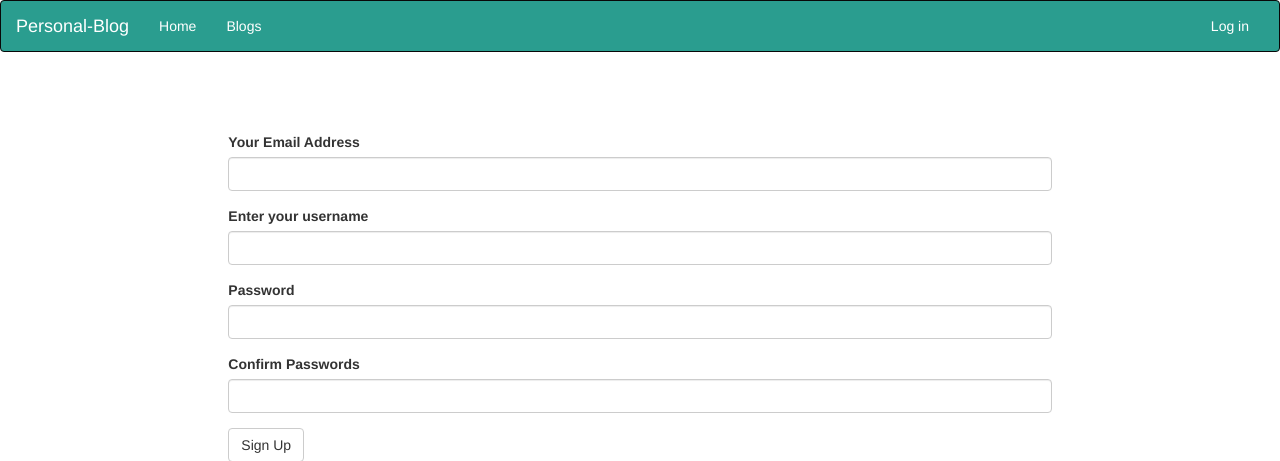
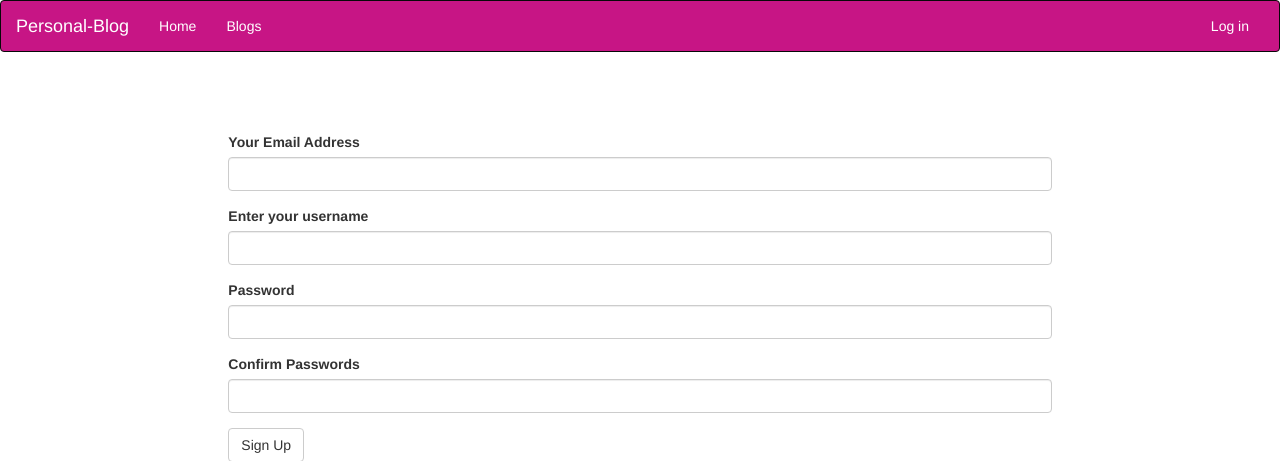
Before and after one commit to Edwike12/Personal-Blog, a Flask app: page /user-account/register in a window 1280 px wide. Shown: the top 461 px of the page. Run offline with Flask 2, Linux system fonts and the light colour scheme; some libraries are stand-ins or nearby versions.

Commit message:
modify navbar

```diff
--- a/app/templates/navbar.html
+++ b/app/templates/navbar.html
@@ -1,4 +1,4 @@
-<div class="navbar navbar-inverse" role="navigation" style="background-color: #2a9d8f; " >
+<div class="navbar navbar-inverse" role="navigation" style="background-color: mediumvioletred; " >
     <div class="container-fluid">
       <div class="navbar-header">
         <button type="button" class="navbar-toggle" data-toggle="collapse" data-target=".navbar-collapse">
```
